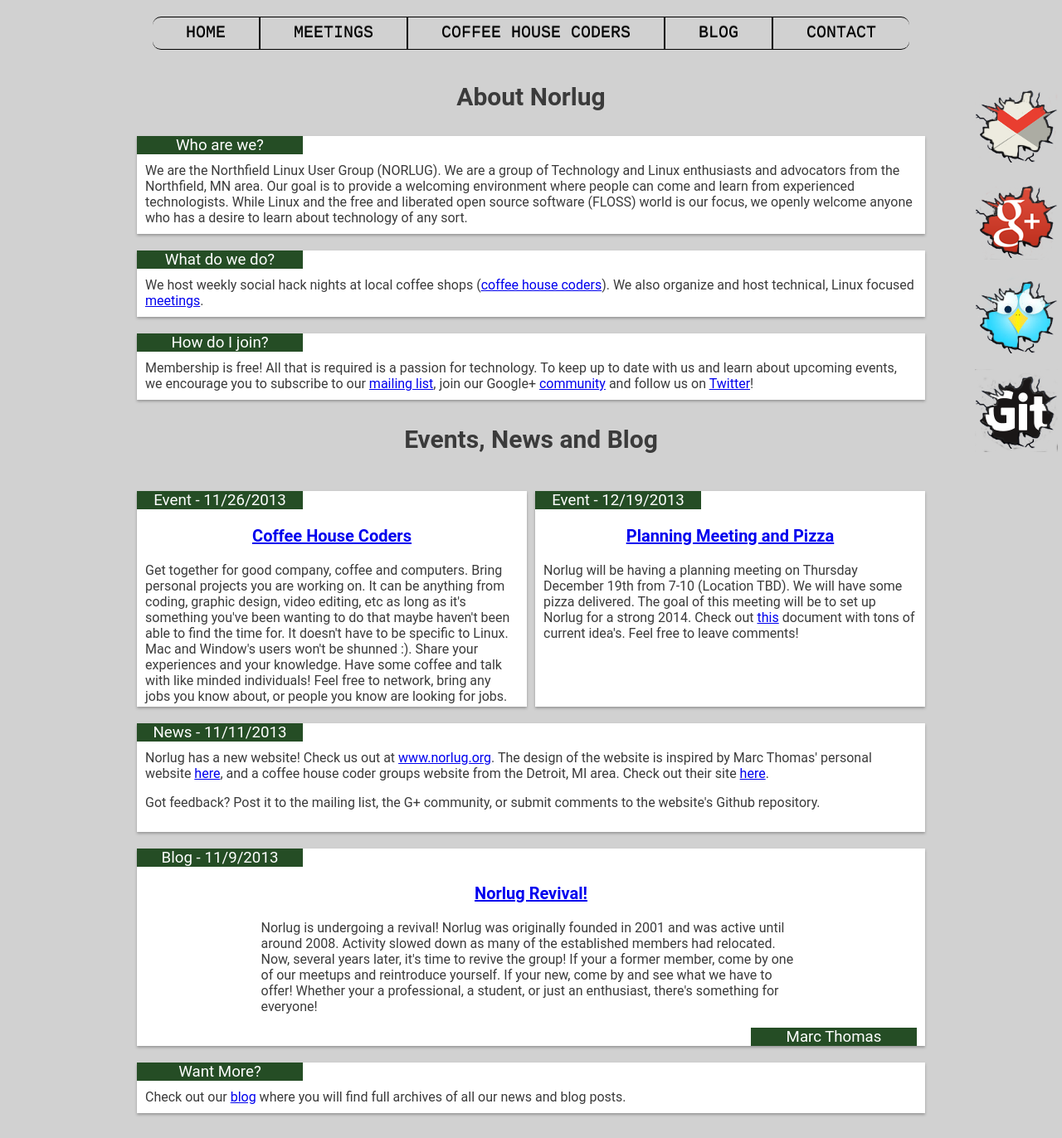
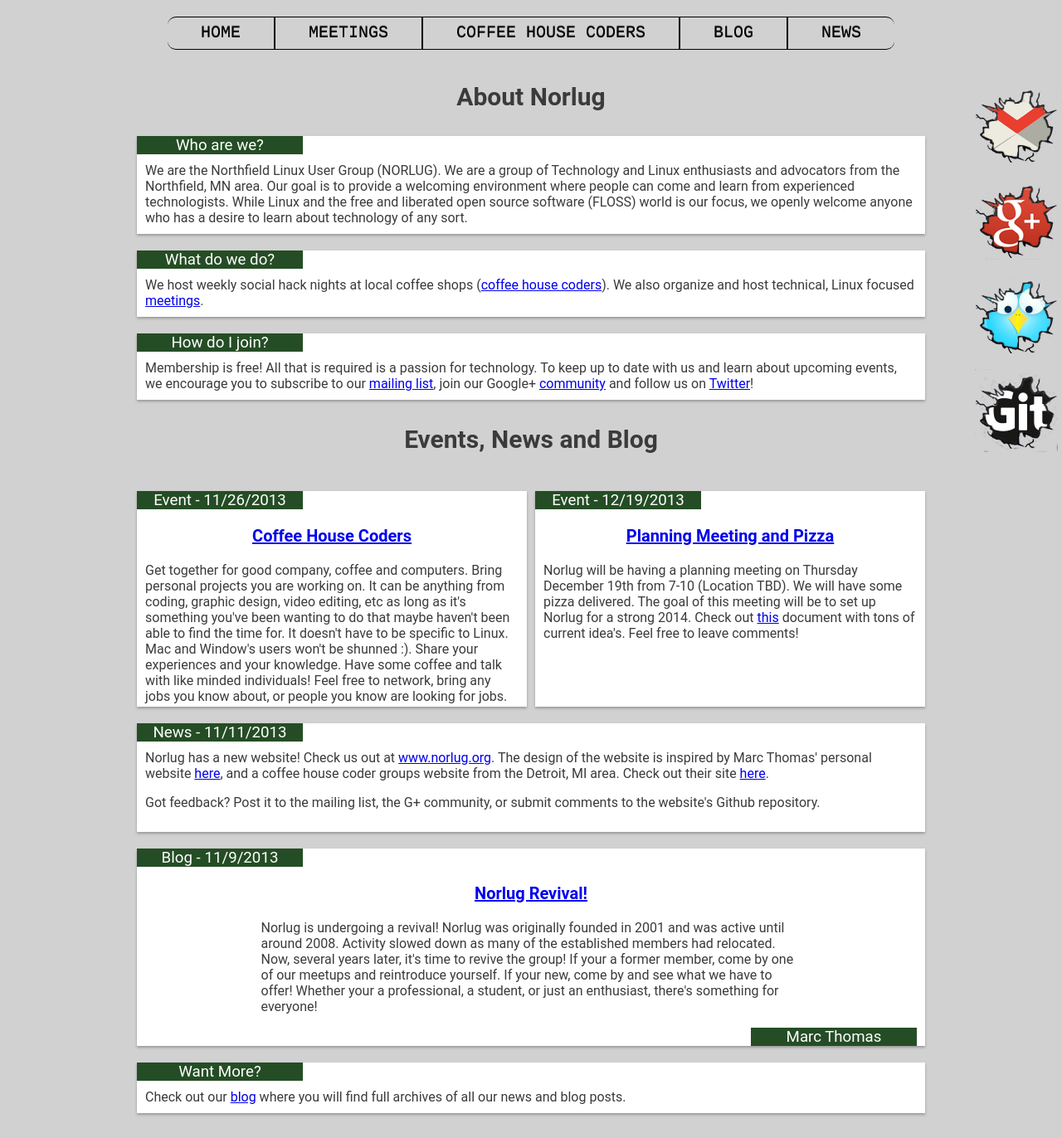
Before and after one commit to norlug/norlug.github.io, a Jekyll site: the page built from index.html, in a window 1280 px wide. Shown: the whole page at 83% size. Built offline with Jekyll 4.4.1, drawn with Linux system fonts in a browser that asks for light colours.

Commit message:
Removed Contacts link, added News.

```diff
--- a/_layouts/default.html
+++ b/_layouts/default.html
@@ -21,7 +21,7 @@
             <li><a href="/meetings" title="Technical">Meetings</a></l1>
             <li><a href="/coffeehousecoders" title="CoffeeHouseCoders">Coffee house Coders</a></l1>
             <li><a href="/blog" title="blog">Blog</a> </li>
-			<li><a href="/contact" title="Contact">Contact</a></li>
+			<li><a href="/news" title="news">News</a></li>
 	    </ul>
     </div>
     </aside>
```
